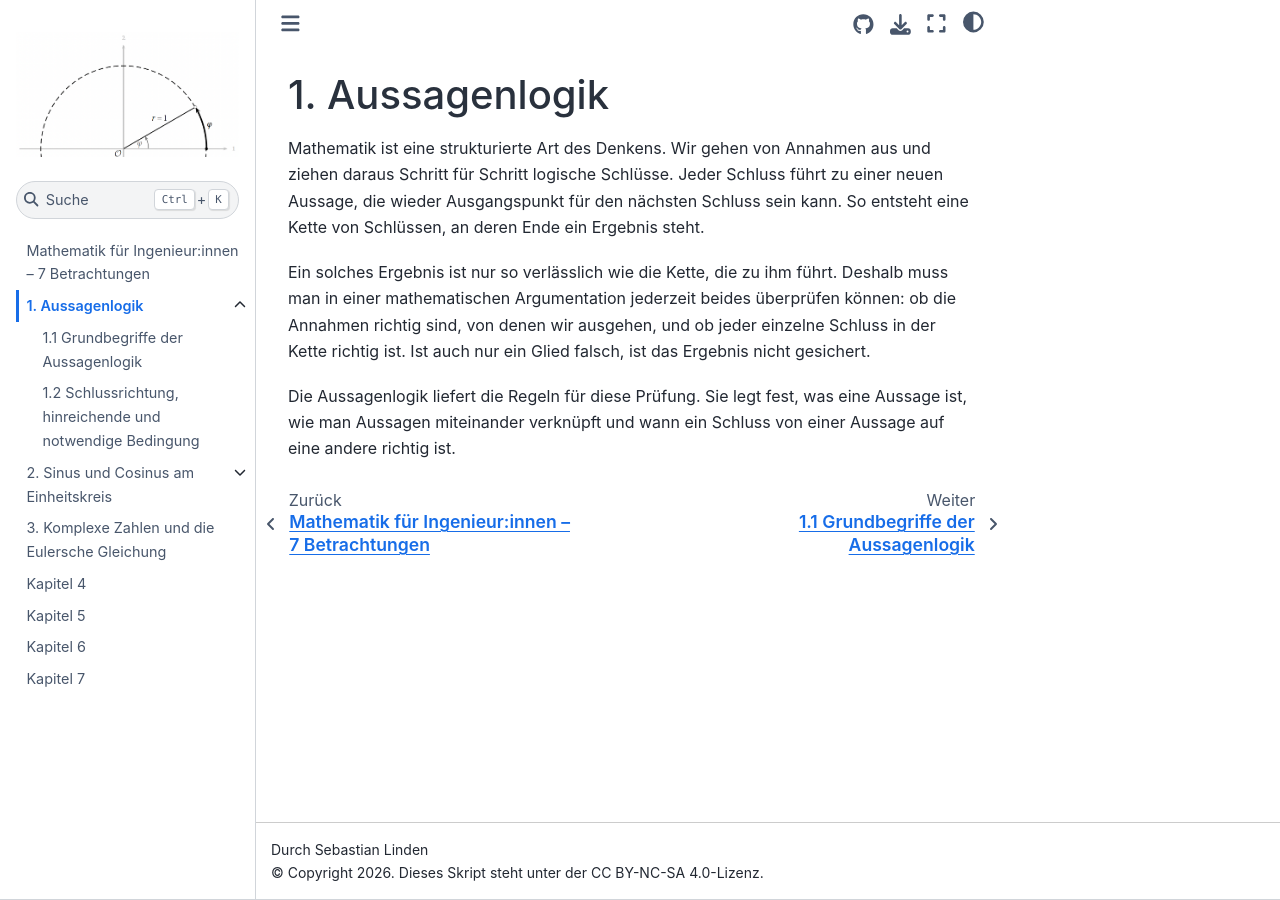
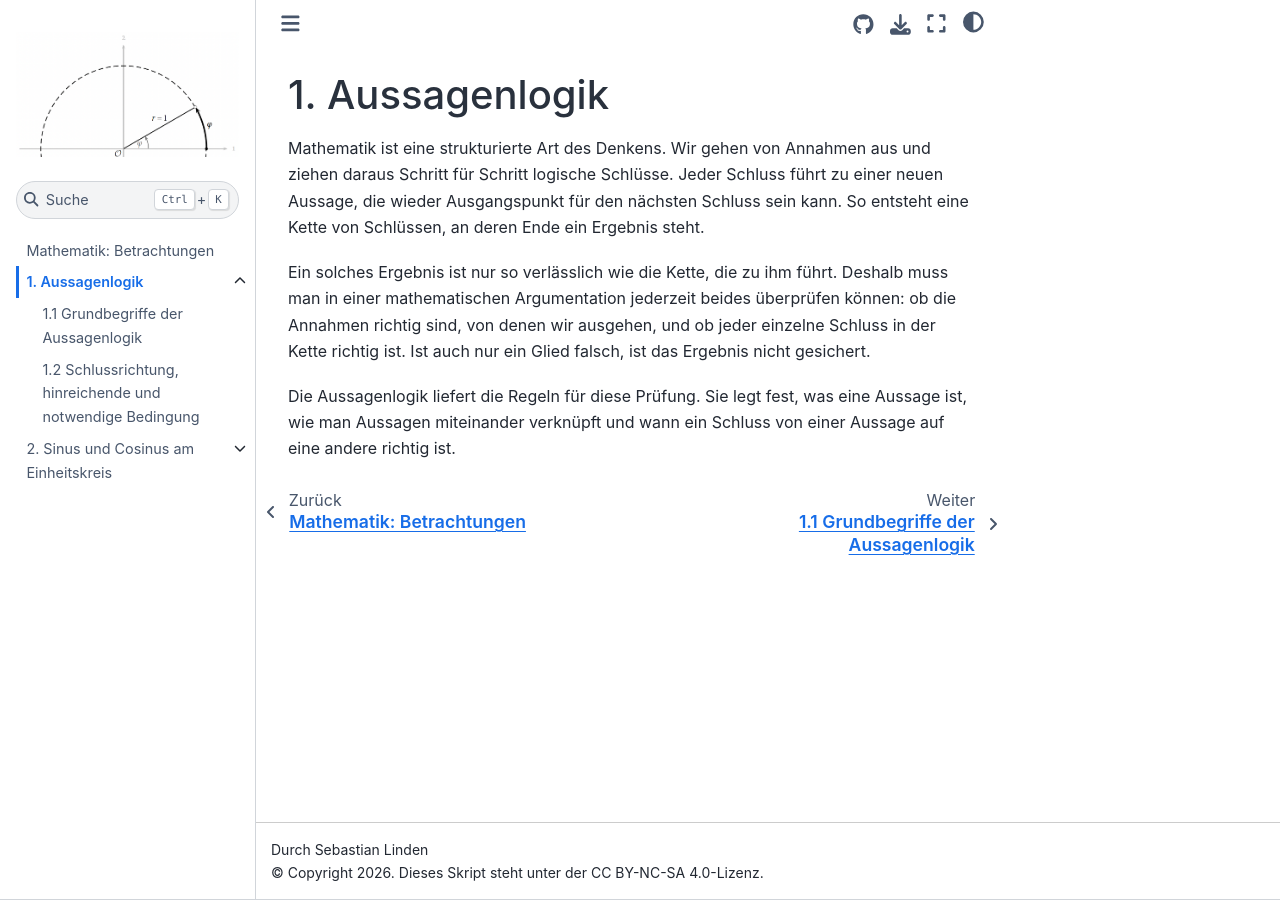
Before and after one commit to s-linden/mathematik-betrachtungen, a Jupyter Book: the page built from chapter01/chapter01_sec00.md, in a window 1280 px wide. Built offline with Jupyter Book 1.0.4 settings and Sphinx 7.4.7 and the Sphinx Book theme 1.1.4, drawn with Linux system fonts in a browser that asks for light colours.

Commit message:
Titel „Mathematik: Betrachtungen“, Kapitel 4–7 entfernt, Kapitel 3 unveröffentlicht, Formel 2.1 farbig
Co-Authored-By: Claude Opus 5.5 <noreply@anthropic.com>
Claude-Session: https://claude.ai/code/session_01Cq9V6eYad2gHBVcMeiLuBL

````diff
--- a/README.md
+++ b/README.md
@@ -1,6 +1,6 @@
-# Mathematik für Ingenieur:innen – 7 Betrachtungen
+# Mathematik: Betrachtungen
 
-Jupyter Book von Sebastian Linden. Sieben vertiefende und vernetzende Betrachtungen zur Ingenieurmathematik.
+Jupyter Book von Sebastian Linden. Vertiefende und vernetzende Betrachtungen zur Ingenieurmathematik.
 
 Bauen und veröffentlichen:
 
--- a/_config.yml
+++ b/_config.yml
@@ -1,7 +1,7 @@
 # Book settings
 # Learn more at https://jupyterbook.org/customize/config.html
 
-title: "Mathematik für Ingenieur:innen – 7 Betrachtungen"
+title: "Mathematik: Betrachtungen"
 author: Sebastian Linden
 copyright: "2026. Dieses Skript steht unter der CC BY-NC-SA 4.0-Lizenz"
 logo: images/logo-sl.png
--- a/_toc.yml
+++ b/_toc.yml
@@ -14,8 +14,3 @@ chapters:
   - file: chapter02/chapter02_sec02.md
   - file: chapter02/chapter02_sec03.md
   - file: chapter02/chapter02_sec04.md
-- file: chapter03/chapter03_sec00.md
-- file: chapter04/chapter04_sec00.md
-- file: chapter05/chapter05_sec00.md
-- file: chapter06/chapter06_sec00.md
-- file: chapter07/chapter07_sec00.md
--- a/chapter04/chapter04_sec00.md
+++ /dev/null
@@ -1,3 +0,0 @@
-# Kapitel 4
-
-Diese Betrachtung ist in Vorbereitung.
--- a/chapter05/chapter05_sec00.md
+++ /dev/null
@@ -1,3 +0,0 @@
-# Kapitel 5
-
-Diese Betrachtung ist in Vorbereitung.
--- a/chapter06/chapter06_sec00.md
+++ /dev/null
@@ -1,3 +0,0 @@
-# Kapitel 6
-
-Diese Betrachtung ist in Vorbereitung.
--- a/chapter07/chapter07_sec00.md
+++ /dev/null
@@ -1,3 +0,0 @@
-# Kapitel 7
-
-Diese Betrachtung ist in Vorbereitung.
--- a/intro.md
+++ b/intro.md
@@ -1,8 +1,8 @@
-# Mathematik für Ingenieur:innen – 7 Betrachtungen
+# Mathematik: Betrachtungen
 
 Sebastian Linden
 
-**Zu diesem Skript &middot;** Dieses Skript enthält sieben vertiefende und vernetzende Betrachtungen zur Ingenieurmathematik.
+**Zu diesem Skript &middot;** Dieses Skript enthält vertiefende und vernetzende Betrachtungen zur Ingenieurmathematik.
 
 ## Inhaltsverzeichnis
 ```{tableofcontents}
````
Also changed, not shown: chapter02/chapter02_sec02.md (+1 -1 lines).
